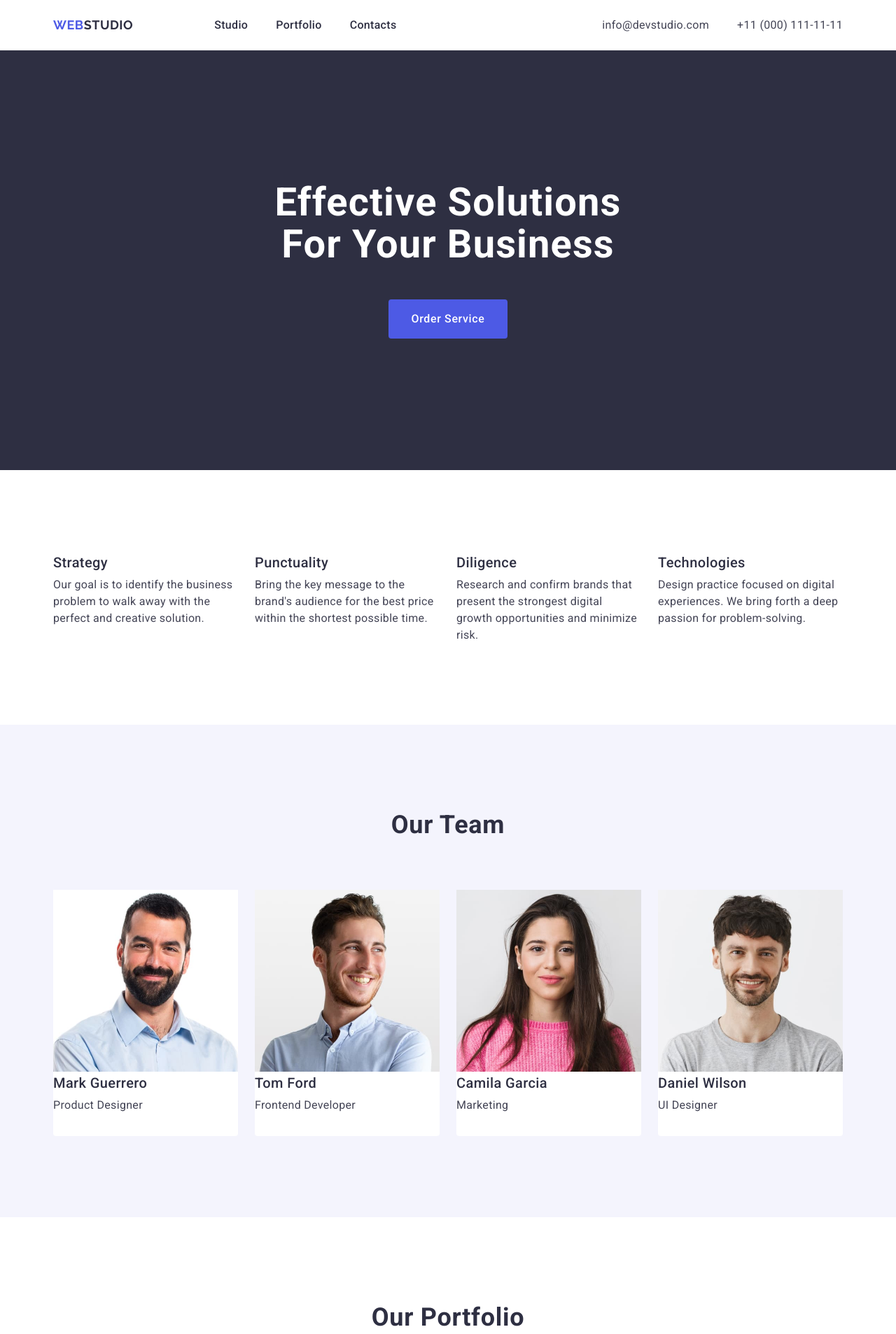
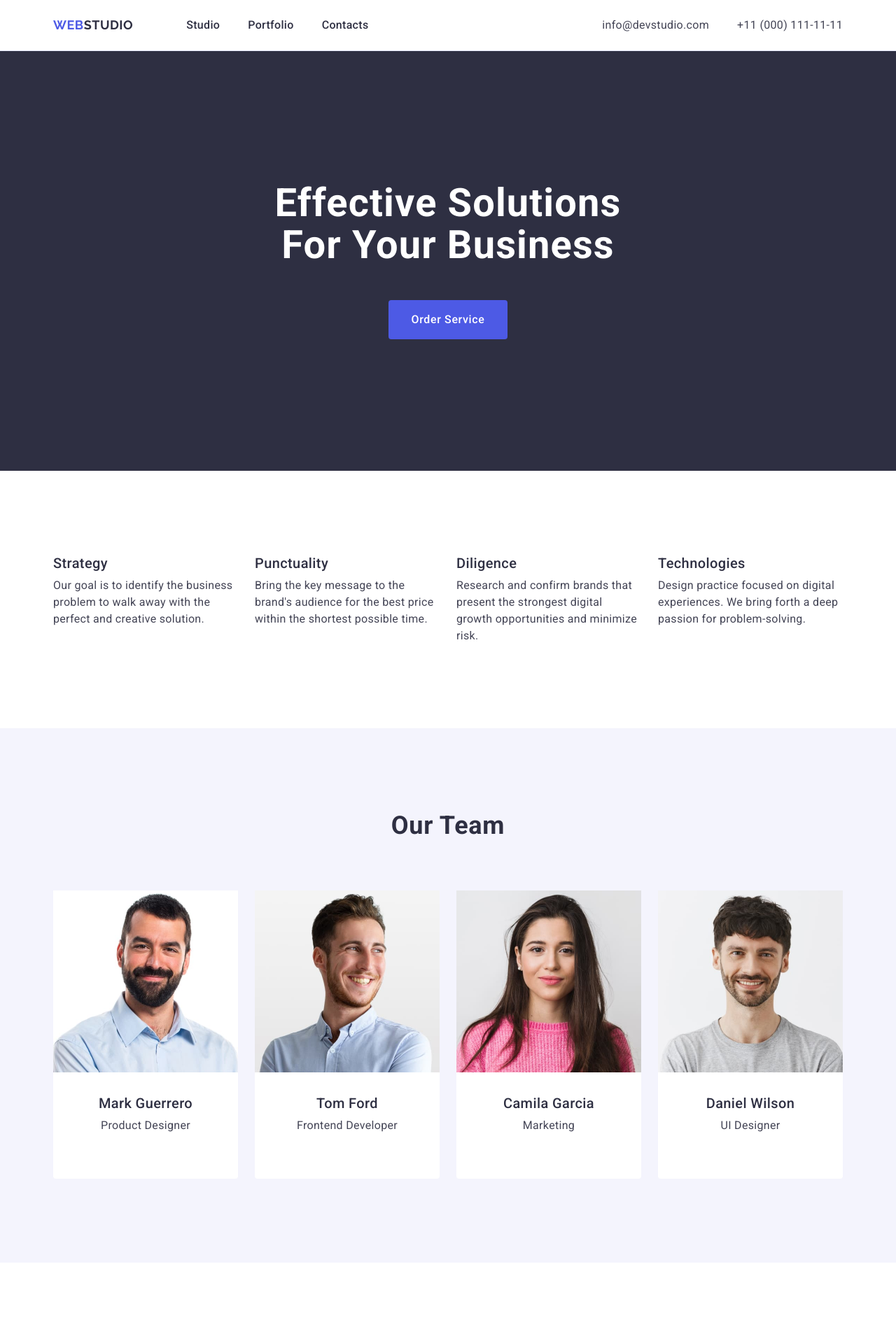
Before and after one commit to Ihor-Maistrov/goit-markup-hw-03, a plain HTML site: page index.html in a window 1280 px wide. Shown: the top 1907 px of the page at 70% size. Drawn offline with nearby package versions, Linux system fonts and the light colour scheme.

Commit message:
second commit

```diff
--- a/css/styles.css
+++ b/css/styles.css
@@ -17,6 +17,10 @@ ul {
     padding: 0;
 }
 
+img {
+    display: block;
+}
+
 button {
     cursor: pointer;
 }
@@ -28,6 +32,7 @@ address {
 .header {
     padding-top: 24px;
     padding-bottom: 24px;
+    border-bottom: 1px solid #e7e9fc;
 }
 
 .container {
@@ -68,6 +73,7 @@ address {
         letter-spacing: 0.03em;
         color: #4d5ae5;
         text-transform: uppercase;
+        margin-right: 76px;
 }
 
 .header-logo-color {
@@ -76,6 +82,7 @@ address {
 
 .header-list {
     display: flex;
+    gap: 40px;
 }
 
 .header-list-link {
@@ -84,11 +91,8 @@ address {
         font-size: 16px;
         line-height: 1.5;
         letter-spacing: 0.02em;
-        margin-left: 40px;
-}
-
-.header-list-item:first-child {
-    margin-left: 76px;
+        padding-top: 24px;
+        padding-bottom: 24px;
 }
 
 .header-list-link:hover {
@@ -158,6 +162,7 @@ address {
             padding: 16px 32px;
             border: none;
             border-radius: 4px;
+            min-width: 169px;
 }
 
 .hero-btn:hover {
@@ -170,7 +175,7 @@ background: #404bbf;
 
 .features {
     padding-top: 120px;
-    padding-bottom: 116px;
+    padding-bottom: 120px;
 }
 
 .features-list {
@@ -200,8 +205,8 @@ width: calc((100% - 72px) / 4);
 
 .team {
     background: #f4f4fd;
-    padding-top: 124px;
-    padding-bottom: 116px;
+    padding-top: 120px;
+    padding-bottom: 120px;
 }
 
 .team-title {
@@ -227,12 +232,20 @@ width: calc((100% - 72px) / 4);
     border-radius: 4px;
 }
 
+.container-teammate {
+        border-radius: 0px 0px 4px 4px;
+        padding-top: 32px;
+        padding-bottom: 32px;
+}
+
 .team-subtitle {
     color: #2e2f42;
     font-weight: 500;
         font-size: 20px;
         line-height: 1.2;
         letter-spacing: 0.02em;
+        margin-bottom: 8px;
+        text-align: center;
         margin-bottom: 8px;
 }
 
@@ -241,10 +254,11 @@ width: calc((100% - 72px) / 4);
         line-height: 1.5;
         letter-spacing: 0.02em;
         color: #434455;
+        text-align: center;
 }
 
 .portfolio {
-    padding-top: 124px;
+    padding-top: 120px;
     padding-bottom: 120px;
 }
 
@@ -262,7 +276,8 @@ width: calc((100% - 72px) / 4);
 .portfolio-list {
     display: flex;
         flex-wrap: wrap;
-        gap: 24px;
+        column-gap: 24px;
+        row-gap: 48px;
 }
 
 .portfolio-item {
@@ -276,6 +291,7 @@ width: calc((100% - 48px) / 3);
         padding-top: 32px;
         padding-bottom: 32px;
         padding-left: 16px;
+        padding-right: 16px;
 }
 
 .portfolio-subtitle {
@@ -308,6 +324,8 @@ width: calc((100% - 48px) / 3);
         letter-spacing: 0.03em;
         text-transform: uppercase;
         color: #4d5ae5;
+        display: inline-block;
+        margin-bottom: 16px;
 }
 
 .footer-logo-span {
@@ -321,5 +339,4 @@ width: calc((100% - 48px) / 3);
         color: #f4f4fd;
         width: 264px;
         height: 112px;
-        margin-top: 16px;
 }
--- a/index.html
+++ b/index.html
@@ -88,23 +88,31 @@
                 <ul class="team-list">
                     <li class="team-item">
                         <img class="team-img" src="./images/img-1.jpg" width="264" height="260" alt="Mark Guerrero">
+                        <div class="container-teammate">
                             <h3 class="team-subtitle">Mark Guerrero</h3>
                             <p class="team-item-text">Product Designer</p>
+                        </div>
                     </li>
                     <li class="team-item">
                         <img class="team-img" src="./images/img-2.jpg" width="264" height="260" alt="Tom Ford">
+                        <div class="container-teammate">
                             <h3 class="team-subtitle">Tom Ford</h3>
                             <p class="team-item-text">Frontend Developer</p>
+                        </div>
                     </li>
                     <li class="team-item">
                         <img class="team-img" src="./images/img-3.jpg" width="264" height="260" alt="Camila Garcia">
+                        <div class="container-teammate">
                             <h3 class="team-subtitle">Camila Garcia</h3>
                             <p class="team-item-text">Marketing</p>
+                        </div>
                     </li>
                     <li class="team-item">
                         <img class="team-img" src="./images/img.jpg" width="264" height="260" alt="Daniel Wilson">
+                        <div class="container-teammate">
                             <h3 class="team-subtitle">Daniel Wilson</h3>
                             <p class="team-item-text">UI Designer</p>
+                        </div>
                     </li>
                 </ul>
             </div>
```
Lines whose indentation alone changed are shown as unchanged.
